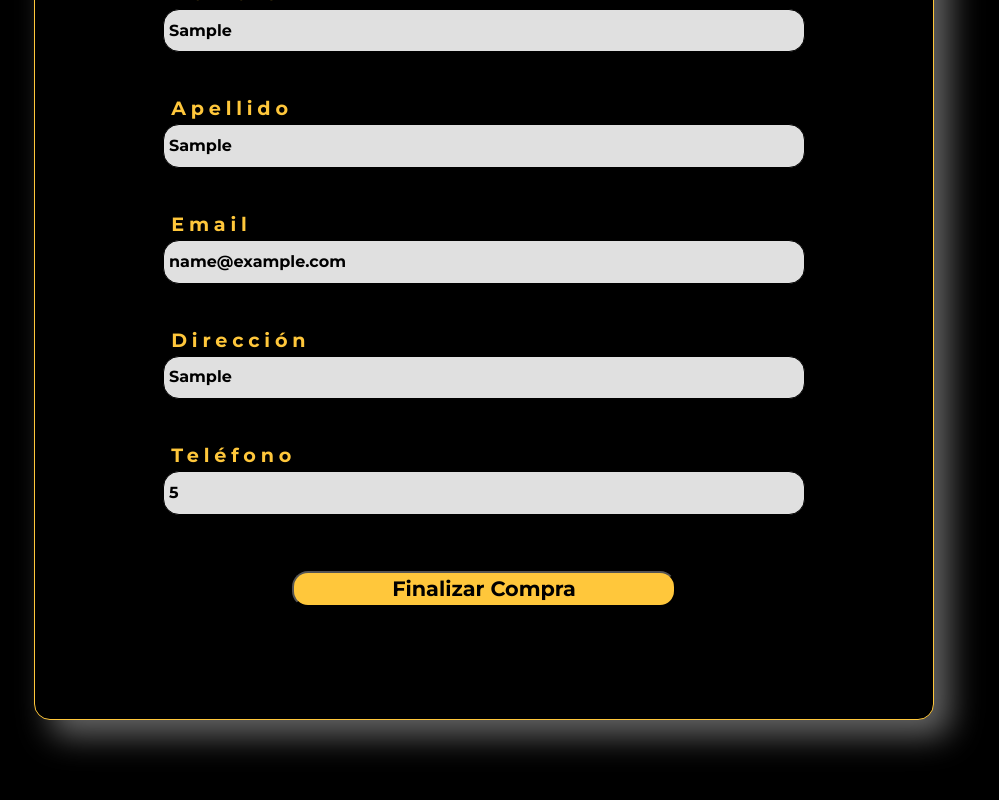
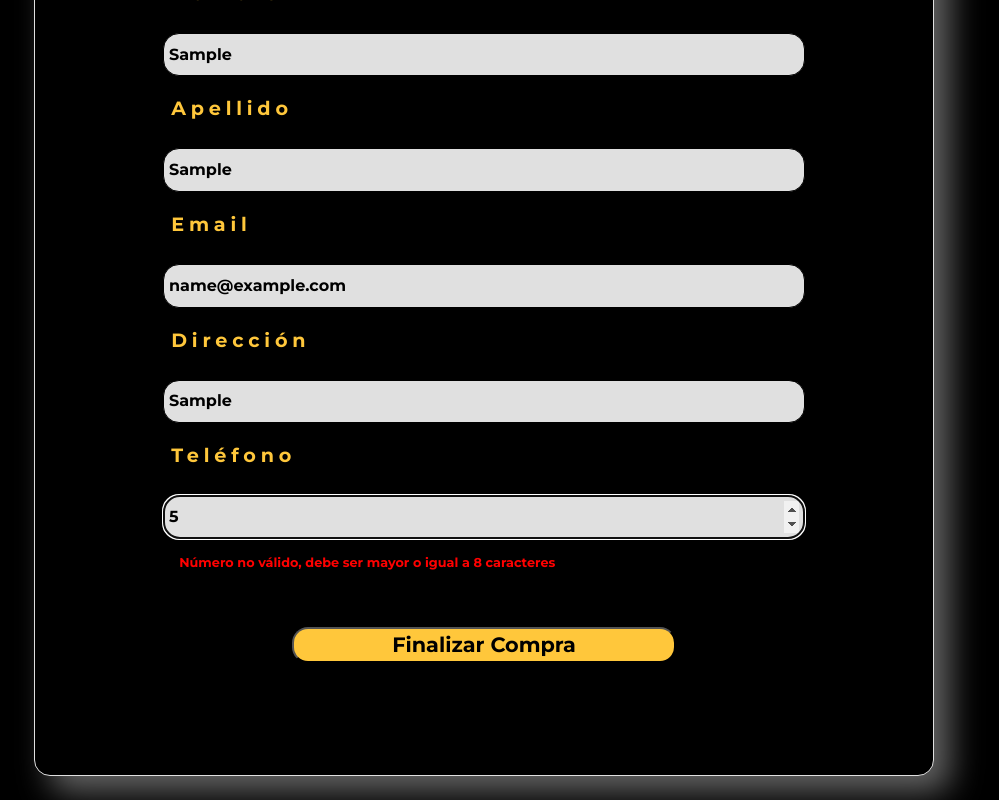
Before and after one commit to martinfyic/app-hamburguesas-reactjs, a React (Create React App) app: page /formulario in a window 1280 px wide. Both pictures are taken after typing "Sample", "Sample", "name@example.com", "Sample", "5" into the empty fields and a click on the button "Finalizar Compra". Shown: the part 381-1181 px from the top of the page, without its empty margins (156-1155 px from the left). Built offline with nearby package versions, Linux system fonts and the light colour scheme; no server answers.

Commit message:
fin form con react-hook-form

```diff
--- a/src/components/Container/ItemListContainer.module.css
+++ b/src/components/Container/ItemListContainer.module.css
@@ -1,5 +1,5 @@
 .Title {
-    color: #ffc73b;
+    color: #e0e0e0;
     text-align: center;
     margin-top: 2rem;
     margin-bottom: 5rem;
@@ -8,7 +8,7 @@
 }
 
 .subTitle {
-    color: #ffdead;
+    color: #ffc73b;
     text-align: center;
     margin-top: 2rem;
     margin-bottom: 5rem;
@@ -17,7 +17,7 @@
 }
 
 .ShoppingCart p {
-    color: #ffdead;
+    color: #ffc73b;
     font-size: 2rem;
     font-weight: 400;
     text-align: center;
--- a/src/components/Form/Form.jsx
+++ b/src/components/Form/Form.jsx
@@ -6,7 +6,11 @@ import { FormSend } from "./FormSend";
 import { getFirestore, collection, addDoc } from "firebase/firestore";
 
 export const Form = () => {
-    const { register, handleSubmit } = useForm();
+    const {
+        register,
+        handleSubmit,
+        formState: { errors },
+    } = useForm();
     const { cart } = useContext(CartContext);
     const [totalPrice, setTotalPrice] = useState();
     const [itemBuy, setItemBuy] = useState([]);
@@ -50,6 +54,7 @@ export const Form = () => {
                     register={register}
                     handleSubmit={handleSubmit}
                     onSubmit={onSubmit}
+                    errors={errors}
                 />
             ) : (
                 <FormSend
--- a/src/components/Form/FormPurch.jsx
+++ b/src/components/Form/FormPurch.jsx
@@ -1,20 +1,20 @@
 import styled from "./FormPurch.module.css";
+import { InputDirection } from "./inputsForm/InputDirection";
+import { InputEmail } from "./inputsForm/InputEmail";
+import { InputLastName } from "./inputsForm/InputLastName";
+import { InputName } from "./inputsForm/InputName";
+import { InputPhone } from "./inputsForm/InputPhone";
 
-export const FormPurch = ({ register, handleSubmit, onSubmit }) => {
+export const FormPurch = ({ register, handleSubmit, onSubmit, errors }) => {
     return (
         <div className={styled.FormContainer}>
             <h2>Formulario</h2>
             <form onSubmit={handleSubmit(onSubmit)}>
-                <label htmlFor="name">Nombre</label>
-                <input type="text" id="name" {...register("name")} />
-                <label htmlFor="lastName">Apellido</label>
-                <input type="text" id="lastName" {...register("lastName")} />
-                <label htmlFor="email">Email</label>
-                <input id="email" type="text" {...register("email")} />
-                <label htmlFor="direction">Dirección</label>
-                <input id="direction" type="text" {...register("direction")} />
-                <label htmlFor="phone">Teléfono</label>
-                <input id="phone" type="number" {...register("phone")} />
+                <InputName register={register} errors={errors} />
+                <InputLastName register={register} errors={errors} />
+                <InputEmail register={register} errors={errors} />
+                <InputDirection register={register} errors={errors} />
+                <InputPhone register={register} errors={errors} />
                 <button type="submit" value="Enviar">
                     Finalizar Compra
                 </button>
--- a/src/components/Form/FormPurch.module.css
+++ b/src/components/Form/FormPurch.module.css
@@ -4,7 +4,7 @@
     display: flex;
     flex-direction: column;
     align-items: center;
-    border: 1px solid #ffc73b;
+    border: 1px solid #e0e0e0;
     border-radius: 1rem;
     padding: 5rem 3rem;
     box-shadow: 1rem 1rem 2rem #646464;
@@ -13,7 +13,7 @@
 .FormContainer h2 {
     font-size: 2.5rem;
     font-weight: 700;
-    color: #ffc73b;
+    color: #e0e0e0;
     letter-spacing: 0.3rem;
 }
 
@@ -33,21 +33,23 @@
     margin-top: 1rem;
 }
 
-.FormContainer input,
-select {
+.FormContainer input {
     border: 1px solid;
     border-radius: 1rem;
     background-color: #e0e0e0;
     padding: 0.3rem;
-    margin-bottom: 1.5rem;
+    margin-top: 1.5rem;
     color: #000000;
     font-size: 1rem;
     font-weight: 700;
 }
 
-.FormContainer option {
-    font-size: 1rem;
-    color: #ffc73b;
+.FormContainer p {
+    font-size: 0.8rem;
+    font-weight: 700;
+    color: red;
+    margin-left: 1rem;
+    margin-top: 0.5rem;
 }
 
 .FormContainer button {
--- /dev/null
+++ b/src/components/Form/inputsForm/InputDirection.jsx
@@ -0,0 +1,18 @@
+export const InputDirection = ({ register, errors }) => {
+    return (
+        <>
+            <label htmlFor="direction">Dirección</label>
+            <input
+                id="direction"
+                type="text"
+                {...register("direction", {
+                    required: true,
+                    maxLength: 45,
+                })}
+            />
+            {errors.direction?.type === "required" && (
+                <p>El campo es requerido</p>
+            )}
+        </>
+    );
+};
--- /dev/null
+++ b/src/components/Form/inputsForm/InputEmail.jsx
@@ -0,0 +1,19 @@
+export const InputEmail = ({ register, errors }) => {
+    return (
+        <>
+            <label htmlFor="email">Email</label>
+            <input
+                id="email"
+                type="text"
+                {...register("email", {
+                    required: true,
+                    pattern: /^\S+@\S+$/i,
+                })}
+            />
+            {errors.email?.type === "required" && <p>El campo es requerido</p>}
+            {errors.email?.type === "pattern" && (
+                <p>El formato del email no es valido</p>
+            )}
+        </>
+    );
+};
--- /dev/null
+++ b/src/components/Form/inputsForm/InputLastName.jsx
@@ -0,0 +1,15 @@
+export const InputLastName = ({ register, errors }) => {
+    return (
+        <>
+            <label htmlFor="lastName">Apellido</label>
+            <input
+                type="text"
+                id="lastName"
+                {...register("lastName", { required: true })}
+            />
+            {errors.lastName?.type === "required" && (
+                <p>El campo es requerido</p>
+            )}
+        </>
+    );
+};
--- /dev/null
+++ b/src/components/Form/inputsForm/InputName.jsx
@@ -0,0 +1,13 @@
+export const InputName = ({ register, errors }) => {
+    return (
+        <>
+            <label htmlFor="name">Nombre</label>
+            <input
+                type="text"
+                id="name"
+                {...register("name", { required: true })}
+            />
+            {errors.name?.type === "required" && <p>El campo es requerido</p>}
+        </>
+    );
+};
--- /dev/null
+++ b/src/components/Form/inputsForm/InputPhone.jsx
@@ -0,0 +1,23 @@
+export const InputPhone = ({ register, errors }) => {
+    return (
+        <>
+            <label htmlFor="phone">Teléfono</label>
+            <input
+                id="phone"
+                type="number"
+                {...register("phone", {
+                    required: true,
+                    minLength: 8,
+                    maxLength: 9,
+                })}
+            />
+            {errors.phone?.type === "required" && <p>El campo es requerido</p>}
+            {errors.phone?.type === "minLength" && (
+                <p>Número no válido, debe ser mayor o igual a 8 caracteres</p>
+            )}
+            {errors.phone?.type === "maxLength" && (
+                <p>Número no válido, debe ser menor o igual a 9 caracteres</p>
+            )}
+        </>
+    );
+};
```
